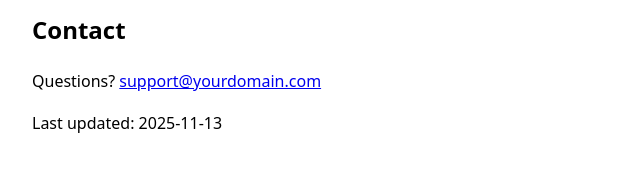
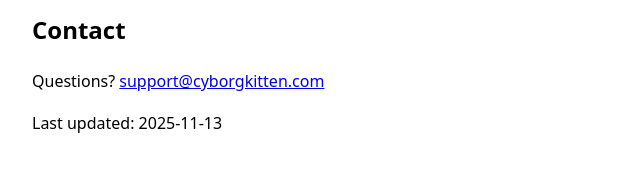
Before and after one commit to garyroot/domino-dot-counter-support, a plain HTML site: page privacy-policy.html in a window 1280 px wide. Shown: the part 398-570 px from the top of the page, 0-640 px from the left. Drawn offline with Linux system fonts and the light colour scheme.

Commit message:
Update support email in privacy policy

```diff
--- a/privacy-policy.html
+++ b/privacy-policy.html
@@ -14,7 +14,7 @@
   <h2>Analytics & Crash Reports</h2>
   <p>If enabled, Apple-provided crash logs and aggregated analytics may be collected to improve stability and performance.</p>
   <h2>Contact</h2>
-  <p>Questions? <a href="mailto:support@cyborgkitten.com">support@yourdomain.com</a></p>
+  <p>Questions? <a href="mailto:support@cyborgkitten.com">support@cyborgkitten.com</a></p>
   <p>Last updated: <span id="d"></span></p>
   <script>document.getElementById('d').textContent = new Date().toISOString().split('T')[0];</script>
 </body>
```
